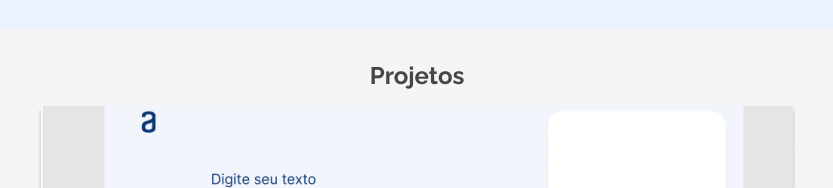
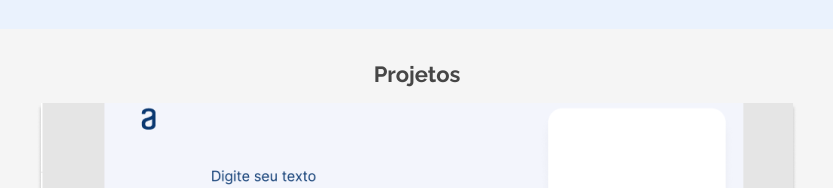
Before and after one commit to kauatwn/portfolio-alura, a plain HTML site: page src/index.html in a window 1280 px wide. Shown: the part 1534-1722 px from the top of the page, 223-1056 px from the left. Drawn offline with nearby package versions, Linux system fonts and the light colour scheme; files that its build step writes are made by us from their sources.

Commit message:
Corrigindo tamanho de  h1

```diff
--- a/src/styles/media-queries/tablet/layouts/_projects-area.scss
+++ b/src/styles/media-queries/tablet/layouts/_projects-area.scss
@@ -2,6 +2,10 @@
     .projects-area {
         padding: 2rem;
         gap: 1rem;
+
+        h1 {
+            font-size: 1.375rem;
+        }
     }
 
     .project-container {
```
